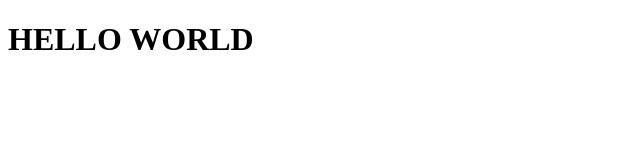
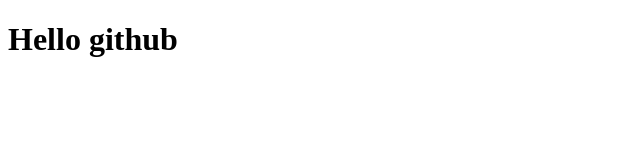
Before and after one commit to Gsjwhrbf/anyakolega, a plain HTML site: page index.html in a window 1280 px wide. Shown: the whole page, without its empty margins (0-640 px from the left). Drawn offline with Linux system fonts and the light colour scheme.

Commit message:
change h1 tag in index.html change h1 tag in index.html# Please enter the commit message for your changes. Lines starting

```diff
--- a/index.html
+++ b/index.html
@@ -6,6 +6,6 @@
     <title>Document</title>
 </head>
 <body>
-    <h1>HELLO WORLD</h1>
+    <h1>Hello github</h1>
 </body>
 </html>
```
